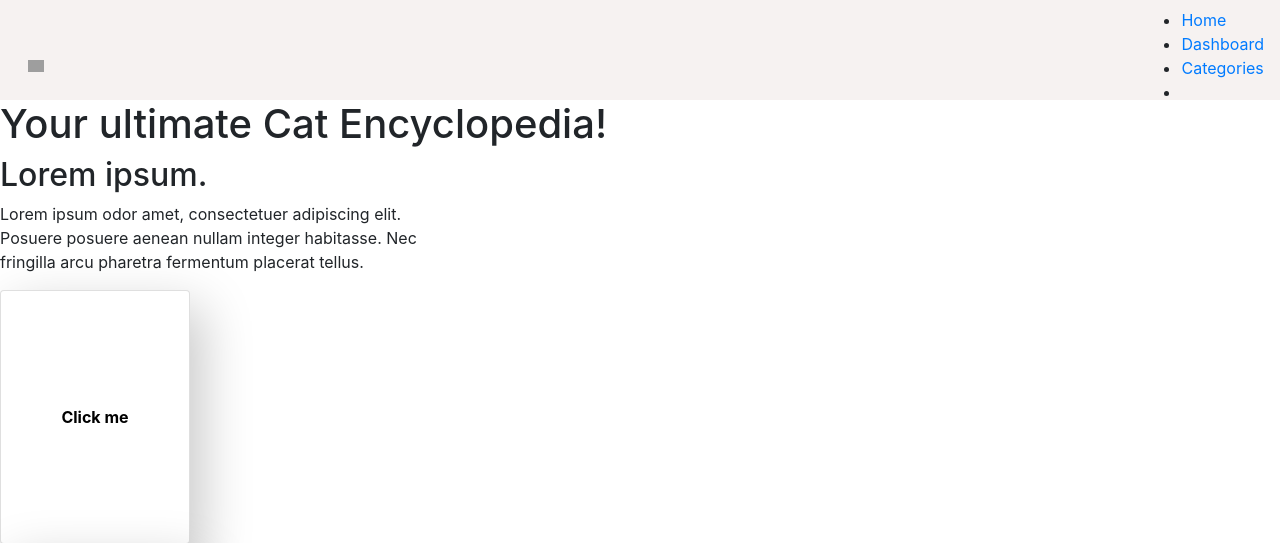
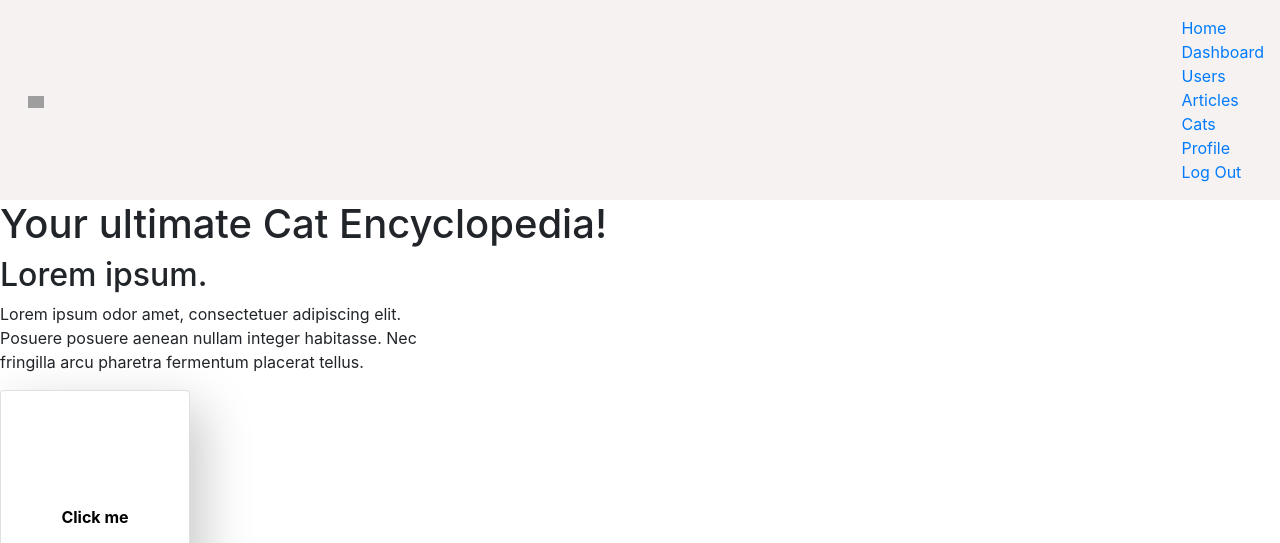
Before and after one commit to DWEDM/CatWiki, a PHP site: page /home.php in a window 1280 px wide. Shown: the top 543 px of the page. Run offline with PHP 8.4, Linux system fonts and the light colour scheme; some libraries are stand-ins or nearby versions; grey boxes are pictures that could not be loaded.

Commit message:
ayusin koanalng to waitawi

```diff
--- a/app/views/partials/header.php
+++ b/app/views/partials/header.php
@@ -22,7 +22,7 @@ if (isset($_GET['logout'])) {
     <style>
       .navbar{
         width: 100%;
-        height: 100px;
+        height: 200px;
         background-color: #F6F2F1;
         overflow: hidden;
       }
@@ -45,12 +45,14 @@ if (isset($_GET['logout'])) {
       </div>
 
       <div class="navbar-links">
-        <ul>
+        <ul class="navbar-nav">
           <li><a href="">Home</a></li>
-          <li><a href="">Dashboard</a></li> <!--Dat admin/editor lang to-->
-          <li><a href="">Categories</a></li>
-          <li><a href=""></a></li>
+          <li><a href="<?= SERVER ?>/dashboard">Dashboard</a></li> <!--Dat admin/editor lang to-->
+          <li><a href="<?= SERVER ?>/users">Users</a></li>
+          <li><a href="<?= SERVER ?>/articles">Articles</a></li>
+          <li><a href="<?= SERVER ?>/cats">Cats</a></li>
+          <li><a href="<?= SERVER ?>/profile">Profile</a></li>
+          <li><a href="<?= SERVER ?>/login?logout=true">Log Out</a></li>
         </ul>
       </div>
   </div>
-</body>
```
